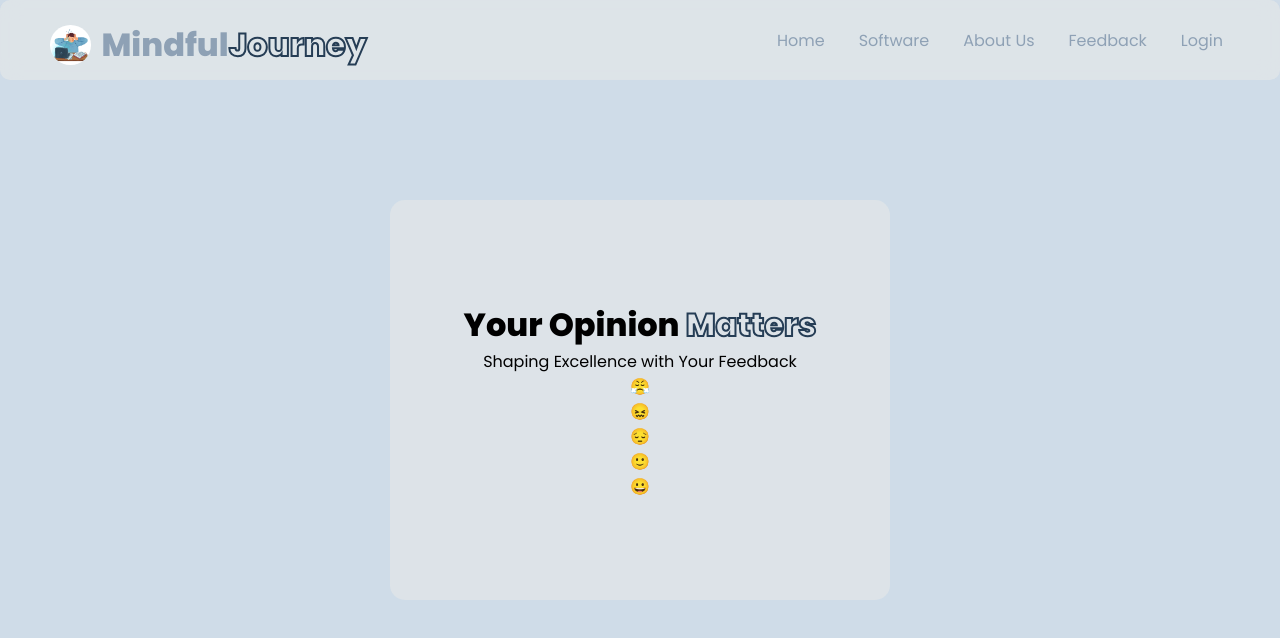
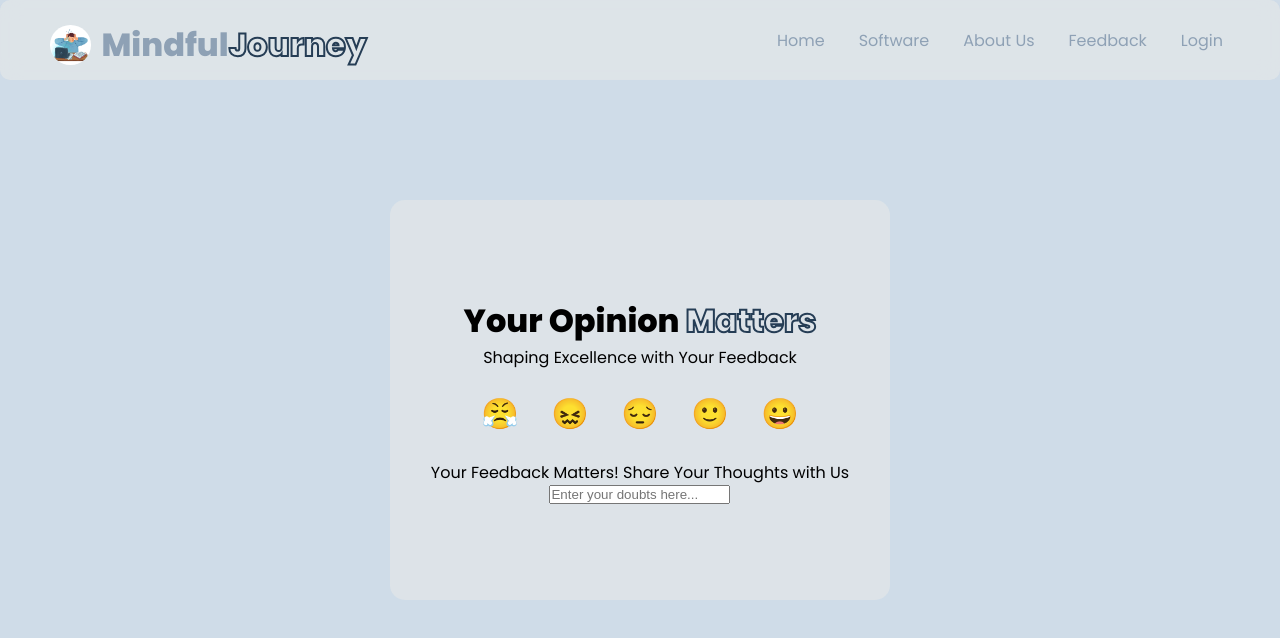
Before and after one commit to adiyadav123/MindfulJourney, a plain HTML site: page pages/feedback/feedback.html in a window 1280 px wide. Drawn offline with Linux system fonts and the light colour scheme.

Commit message:
updated feedback page

```diff
--- a/pages/feedback/feedback.css
+++ b/pages/feedback/feedback.css
@@ -196,3 +196,27 @@ body {
     background-color: var(--trans-bg);
     border-radius: 15px;
 }
+.emoji{
+    display: flex;
+    align-items: center;
+    justify-content: center;
+    padding: 10px 20px;
+    font-size: 30px;
+}
+.emo {
+    cursor: pointer;
+    display: flex;
+    align-items: center;
+    justify-content: center;
+    height: 50px ;
+    width: 50px;
+    border-radius: 50%;
+    margin: 10px;
+    transition: all ease 0.5s;
+}
+.emo:hover {
+    background-color: #704a1476;
+}
+.emo:active {
+    box-shadow: inset 0 0 10px #030200cc;
+}
--- a/pages/feedback/feedback.html
+++ b/pages/feedback/feedback.html
@@ -32,21 +32,27 @@
         <p class="tagline">Shaping Excellence with Your Feedback</p>
       </div>
       <div class="emoji">
-        <div class="emoji-1">
+        <div class="emoji-1 emo">
             😤
         </div>
-        <div class="emoji-2">
+        <div class="emoji-2 emo">
             😖
         </div>
-        <div class="emoji-3">
+        <div class="emoji-3 emo">
             😔
         </div>
-        <div class="emoji-4">
+        <div class="emoji-4 emo">
             🙂
         </div>
-        <div class="emoji-5">
+        <div class="emoji-5 emo">
             😀
         </div>
+      </div>
+      <div class="input">
+        <p class="input-head">
+            Your Feedback Matters! Share Your Thoughts with Us
+        </p>
+        <input type="text" placeholder="Enter your doubts here...">
       </div>
     </div>
   </body>
```
